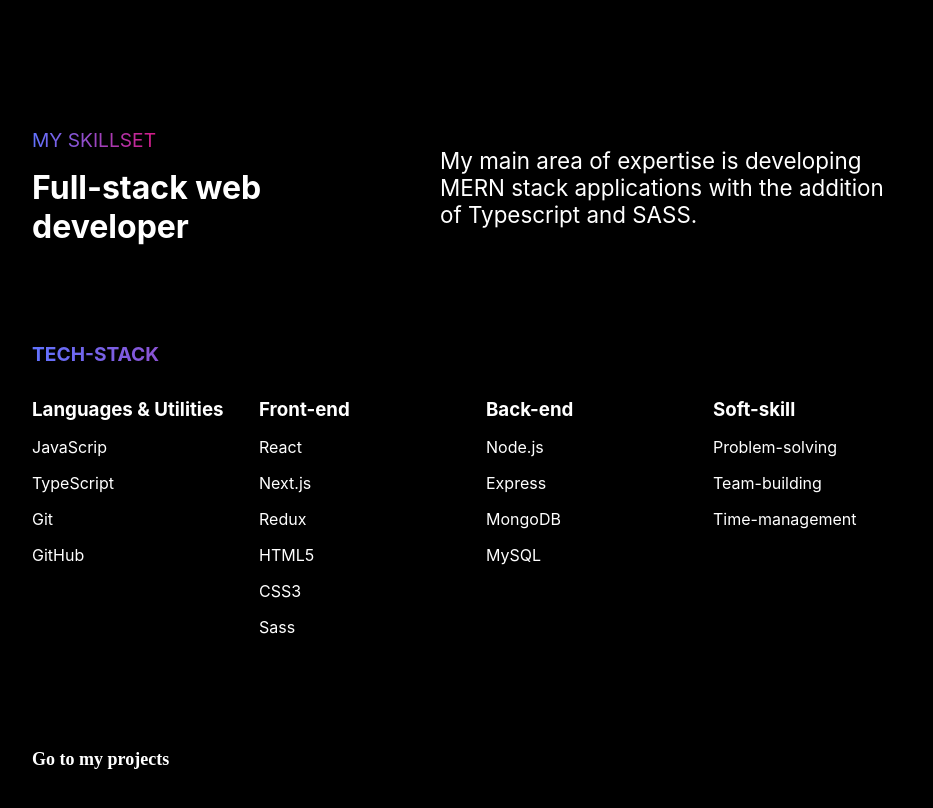
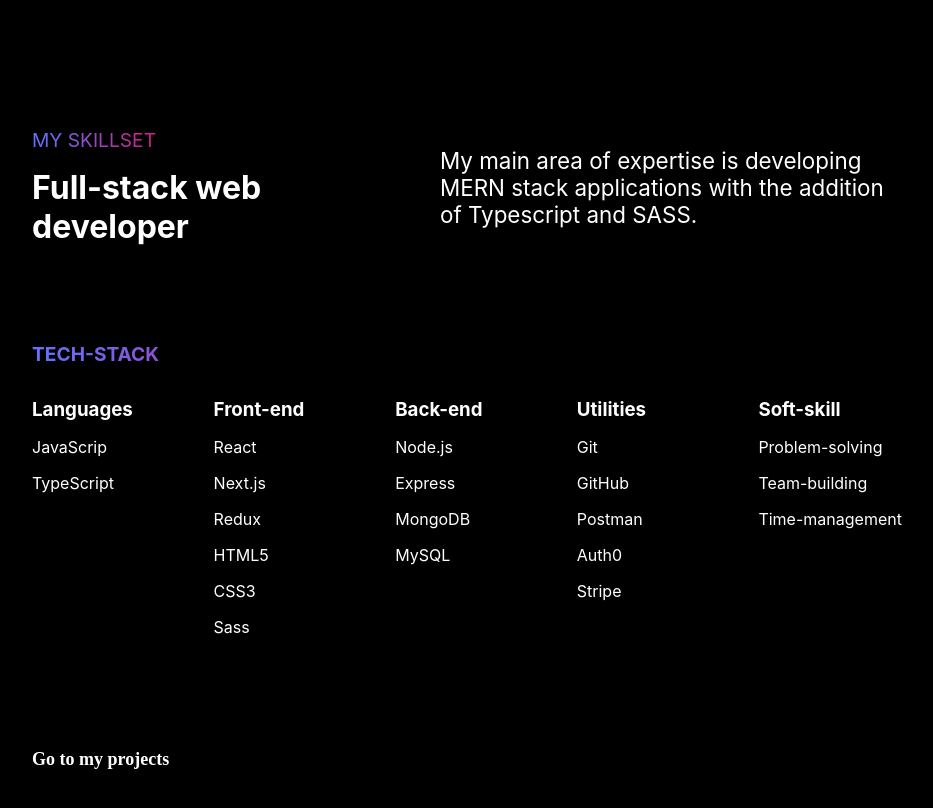
Before and after one commit to washington-shoji/personal-portfolio-nextjs-typescript, a Next.js app: page /skill in a window 1280 px wide. Shown: the top 808 px of the page, without its empty margins (170-1103 px from the left). Built offline with nearby package versions, Linux system fonts and the light colour scheme.

Commit message:
refactor(minor): Minor refactoring

```diff
--- a/pages/skill/Skill.module.scss
+++ b/pages/skill/Skill.module.scss
@@ -65,7 +65,7 @@
 	.skill__content {
 		display: grid;
 		gap: 2em;
-		grid-template-columns: repeat(4, 1fr);
+		grid-template-columns: repeat(5, 1fr);
 		width: 100%;
 
 		& h3 {
--- a/src/resources-data/skill-data.ts
+++ b/src/resources-data/skill-data.ts
@@ -7,8 +7,8 @@ export interface ISkill {
 export const skillData: ISkill[] = [
 	{
 		id: 1,
-		stack: 'Languages & Utilities',
-		skill: ['JavaScrip', 'TypeScript', 'Git', 'GitHub'],
+		stack: 'Languages',
+		skill: ['JavaScrip', 'TypeScript'],
 	},
 	{
 		id: 2,
@@ -20,9 +20,14 @@ export const skillData: ISkill[] = [
 		stack: 'Back-end',
 		skill: ['Node.js', 'Express', 'MongoDB', 'MySQL'],
 	},
+	{
+		id: 4,
+		stack: 'Utilities',
+		skill: ['Git', 'GitHub', 'Postman', 'Auth0', 'Stripe'],
+	},
 
 	{
-		id: 4,
+		id: 5,
 		stack: 'Soft-skill',
 		skill: ['Problem-solving', 'Team-building', 'Time-management'],
 	},
```
